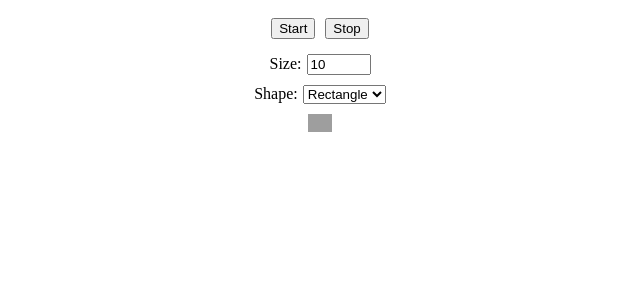
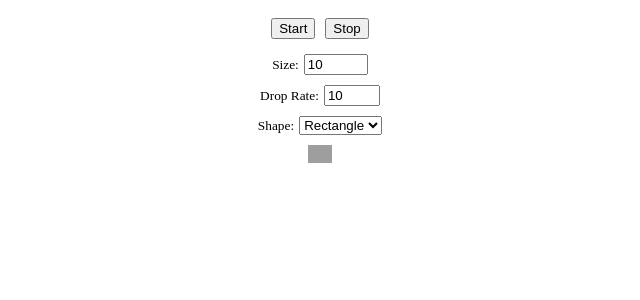
Before and after one commit to alexandermendes/vue-confetti, a Vue app: page / in a window 1280 px wide. Shown: the top 300 px of the page, without its empty margins (320-960 px from the left). Built offline with nearby package versions, Linux system fonts and the light colour scheme; grey boxes are pictures that could not be loaded; the HTML template or start-up script is replaced by a standard one.

Commit message:
feat: add dropRate option

```diff
--- a/demo/App.vue
+++ b/demo/App.vue
@@ -7,12 +7,23 @@
     </div>
 
     <div style="margin: 5px;">
-      <label for="size" style="margin-right: 5px;">Size:</label>
+      <label for="size" style="margin-right: 5px;">
+        <small>Size:</small>
+      </label>
       <input v-model="size" id="size" type="number" min="1" max="100" step="1">
     </div>
 
     <div style="margin: 5px;">
-      <label for="shape" style="margin-right: 5px;">Shape:</label>
+      <label for="drop-rate" style="margin-right: 5px;">
+        <small>Drop Rate:</small>
+      </label>
+      <input v-model="dropRate" id="drop-rate" type="number" min="1" max="20" step="1">
+    </div>
+
+    <div style="margin: 5px;">
+      <label for="shape" style="margin-right: 5px;">
+        <small>Shape:</small>
+      </label>
       <select v-model="shape" id="shape">
         <option value="rect">Rectangle</option>
         <option value="circle">Circle</option>
@@ -38,6 +49,7 @@
       return {
         shape: 'rect',
         size: 10,
+        dropRate: 10,
       };
     },
 
@@ -46,6 +58,7 @@
         return {
           shape: this.shape,
           size: this.size,
+          dropRate: this.dropRate,
         }
       },
     },
--- a/src/factories/particle.js
+++ b/src/factories/particle.js
@@ -16,6 +16,7 @@ export default (options) => {
   const defaults = {
     shape: 'circle',
     size: 10,
+    dropRate: 10,
     colors: [
       'DodgerBlue',
       'OliveDrab',
@@ -32,22 +33,20 @@ export default (options) => {
     ],
   };
 
-  Object.assign(defaults, options);
+  const opts = Object.assign(defaults, options);
 
-  const { shape, colors, size } = defaults;
-
-  // Get a random color from the array
-  const colorIndex = getRandomNumber(0, colors.length, true);
-  const color = colors[colorIndex];
+  // Set a random color from the array
+  const colorIndex = getRandomNumber(0, opts.colors.length, true);
+  opts.color = opts.colors[colorIndex];
 
   // Generate a particle of the given shape
-  if (shape === 'circle') {
-    return new CircleParticle({ color, size });
-  } if (shape === 'rect') {
-    return new RectParticle({ color, size });
-  } if (shape === 'heart') {
-    return new HeartParticle({ color, size });
+  if (opts.shape === 'circle') {
+    return new CircleParticle(opts);
+  } if (opts.shape === 'rect') {
+    return new RectParticle(opts);
+  } if (opts.shape === 'heart') {
+    return new HeartParticle(opts);
   }
 
-  throw Error(`Unkown particle shape: "${shape}"`);
+  throw Error(`Unkown particle shape: "${opts.shape}"`);
 };
--- a/src/particles/base.js
+++ b/src/particles/base.js
@@ -8,12 +8,21 @@ export default class BaseParticle {
    * Initialise.
    * @param {object} options
    *   The particle options.
-   * @param {object} options.color
+   * @param {string} options.color
    *   The particle color.
+   * @param {number} options.size
+   *   The particle size.
+   * @param {number} options.dropRate
+   *   The speed at which particles fall.
    */
-  constructor({ color = 'blue', size = 10 } = {}) {
+  constructor({
+    color = 'blue',
+    size = 10,
+    dropRate = 10,
+  } = {}) {
     this.color = color;
     this.size = size;
+    this.dropRate = dropRate;
   }
 
   /**
@@ -55,7 +64,7 @@ export default class BaseParticle {
       Math.cos(this.wind + (this.d + this.x + this.y) * this.windPosCoef)
       * 0.2 + 1
     ));
-    this.y += (Math.cos(this.angle + this.d) + 3 + this.r / 2) / 2;
+    this.y += (Math.cos(this.angle + this.d) + parseInt(this.dropRate, 10)) / 2;
     this.x += Math.sin(this.angle);
     this.x += Math.cos(
       this.wind + (this.d + this.x + this.y) * this.windPosCoef,
```
Also changed, not shown: 1 other file (tests, documents, lock files or other folders).
